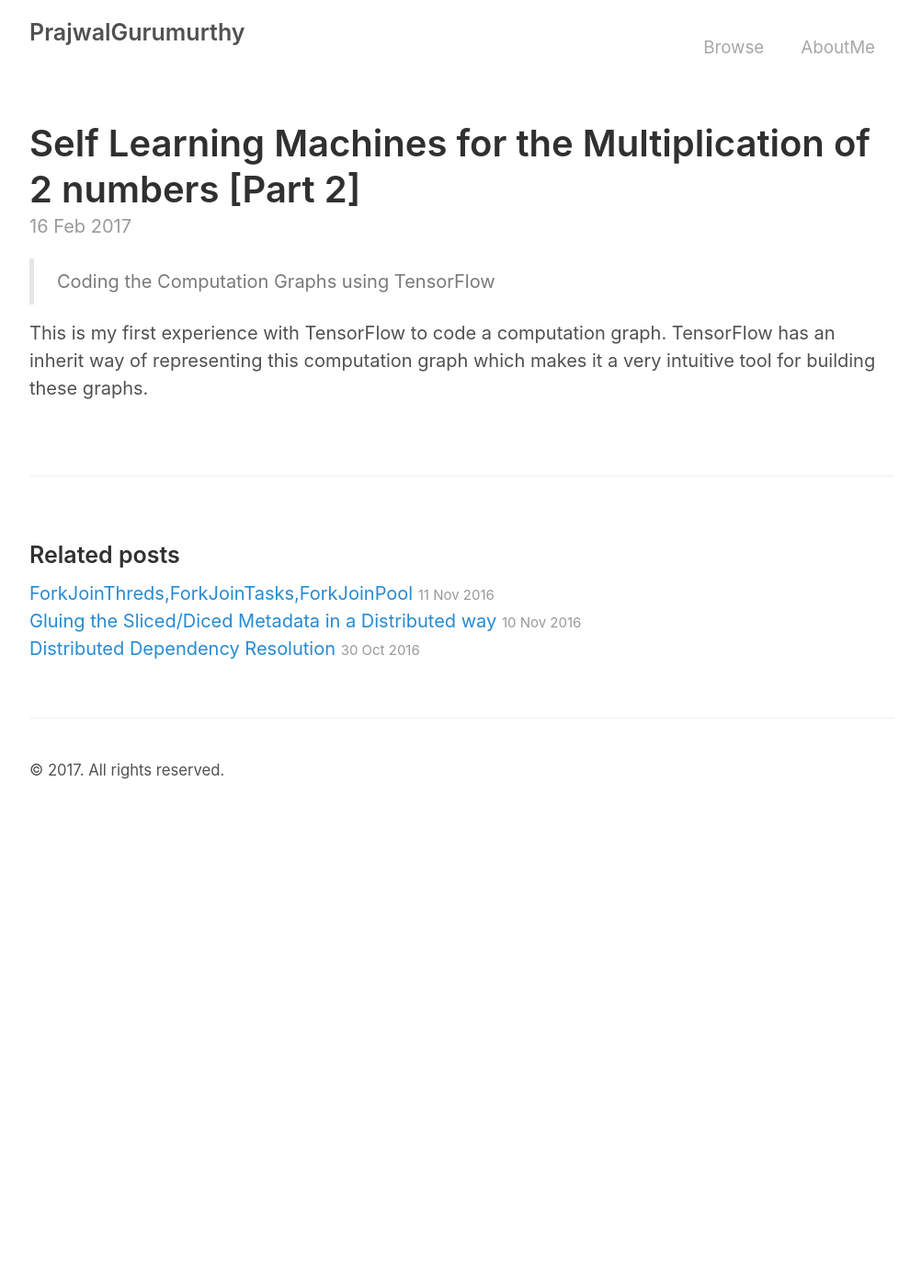
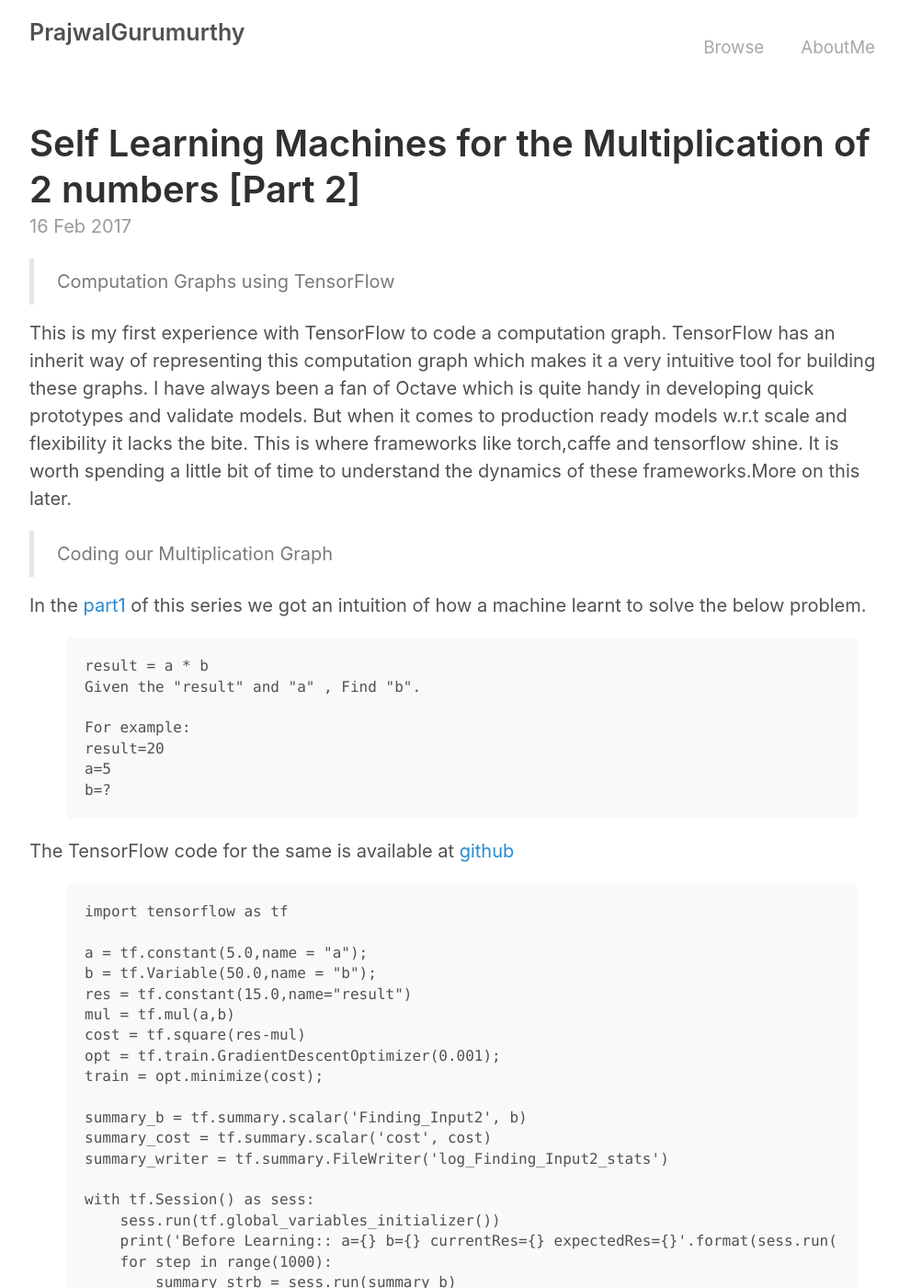
Before and after one commit to PrajwalGurumurthy/prajwalgurumurthy.github.io, a Jekyll site: the page built from _posts/2017-02-16-MultiplicationPart2.md, in a window 1280 px wide and 1400 px high. Shown: the whole window at 92% size, without its empty margins (138-1141 px from the left). Built offline with Jekyll 4.4.1, drawn with Linux system fonts in a browser that asks for light colours; some of the changed text lies outside the part shown.

Commit message:
Mul PArt2 tenorflow code added

```diff
--- a/_posts/2017-02-16-MultiplicationPart2.md
+++ b/_posts/2017-02-16-MultiplicationPart2.md
@@ -4,7 +4,69 @@ title: Self Learning Machines for the Multiplication of 2 numbers [Part 2]
 description: Lets code the computation graph that we created in the Part1. TensorFlow has an inherit way of representing this computation graph which makes it a very intuitive tool for building these graphs.
 ---
 
->Coding the Computation Graphs using TensorFlow
+>Computation Graphs using TensorFlow
 
 This is my first experience with TensorFlow to code a computation graph.
 TensorFlow has an inherit way of representing this computation graph which makes it a very intuitive tool for building these graphs.
+I have always been a fan of Octave which is quite handy in developing quick prototypes and validate models.
+But when it comes to production ready models w.r.t scale and flexibility it lacks the bite.
+This is where frameworks like torch,caffe and tensorflow shine. It is worth spending a little bit of time to understand the dynamics
+of these frameworks.More on this later.
+
+>Coding our Multiplication Graph
+
+In the [part1](https://prajwalgurumurthy.github.io/2016/05/01/Multiplcation/) of this series we got an intuition of how a machine learnt to
+solve the below problem.
+
+{% highlight text %}
+result = a * b
+Given the "result" and "a" , Find "b".
+
+For example:
+result=20
+a=5
+b=?
+{% endhighlight %}
+
+The TensorFlow code for the same is available at [github](https://github.com/PrajwalGurumurthy/PursuitOfBuildingIntelligentMachines/tree/master/%5BTensorFlow%5DLearnMul)
+
+{% highlight code %}
+import tensorflow as tf
+
+a = tf.constant(5.0,name = "a");
+b = tf.Variable(50.0,name = "b");
+res = tf.constant(15.0,name="result")
+mul = tf.mul(a,b)
+cost = tf.square(res-mul)
+opt = tf.train.GradientDescentOptimizer(0.001);
+train = opt.minimize(cost);
+
+summary_b = tf.summary.scalar('Finding_Input2', b)
+summary_cost = tf.summary.scalar('cost', cost)
+summary_writer = tf.summary.FileWriter('log_Finding_Input2_stats')
+
+with tf.Session() as sess:
+    sess.run(tf.global_variables_initializer())
+    print('Before Learning:: a={} b={} currentRes={} expectedRes={}'.format(sess.run(a),sess.run(b),sess.run(tf.mul(a,b)),sess.run(res)))
+    for step in range(1000):
+        summary_strb = sess.run(summary_b)
+        summary_strcost = sess.run(summary_cost)
+        summary_writer.add_summary(summary_strb, step)
+        summary_writer.add_summary(summary_strcost, step)
+        sess.run(train)
+    print('Before Learning:: a={} b={} currentRes={} expectedRes={}'.format(sess.run(a),sess.run(b),sess.run(tf.mul(a,b)),sess.run(res)))
+
+{% endhighlight %}
+
+Lets have a look at the computation graph we had.
+
+![Image5]({{ site.url }}/assets/ml1/2m5.png)
+
+We have the inputs and the inputs go through a series of operation and finally we have the result.
+
+Accordingly we represent the inputs in tensorflow
+
+{% highlight text %}
+a = tf.constant(5.0,name = "a");
+b = tf.Variable(50.0,name = "b");
+{% endhighlight %}
```
